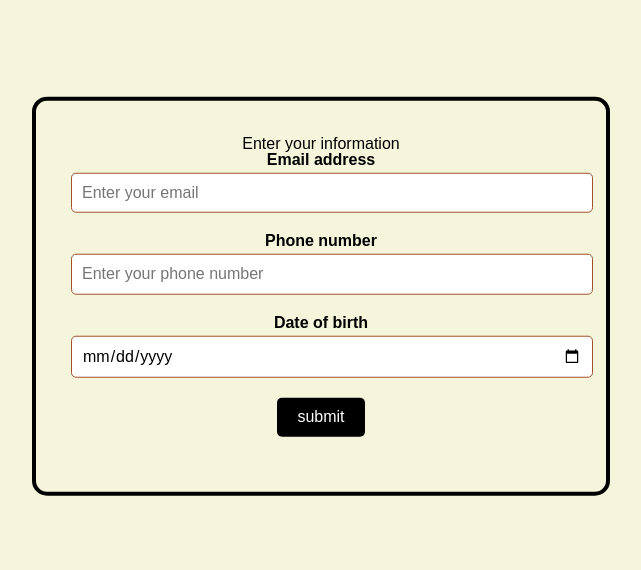
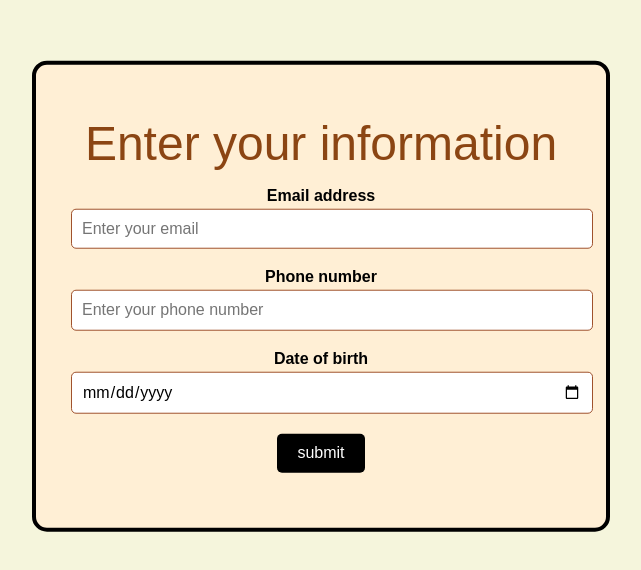
Before and after one commit to itmd362-Ali-Makhlouf/lab2, a plain HTML site: page index.html in a window 1280 px wide. Shown: the part 104-674 px from the top of the page, without its empty margins (319-960 px from the left). Drawn offline with Linux system fonts and the light colour scheme.

Commit message:
change size and color for h1

```diff
--- a/css/screen.css
+++ b/css/screen.css
@@ -5,8 +5,10 @@ body {
 }
 h1{
   text-align: center;
-  color:#000000;
-
+  color:#8B4513;
+  padding-top: 4%;
+  padding-bottom: 4%;
+  font-size: 3em;
 }
 
   form {
@@ -20,6 +22,7 @@ h1{
     top: 50%;
     left: 50%;
     transform: translate(-50%, -50%);
+    background-color: #FFEFD5;
   }
 
 
```
